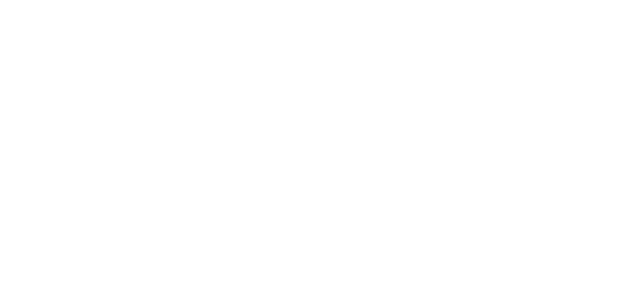
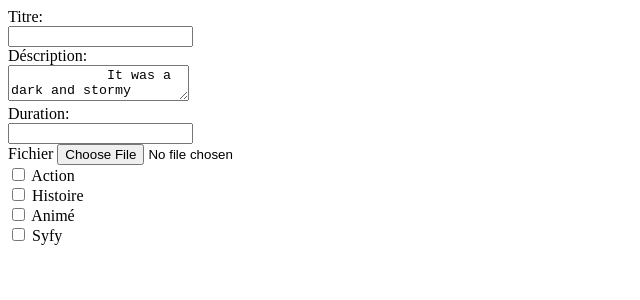
Before and after one commit to mdc-web/netfalse, a PHP site: page / in a window 1280 px wide. Before the commit the part shown is empty. Shown: the top 300 px of the page, without its empty margins (0-640 px from the left). Run offline with PHP 8.4, Linux system fonts and the light colour scheme.

Commit message:
form items HTML

```diff
--- a/index.php
+++ b/index.php
@@ -7,6 +7,30 @@
     <title>netfalse</title>
 </head>
 <body>
+    <form method="POST">
 
+    <label>Titre:</label><br>
+    <input type="text" name="titre"><br>
+
+    <label>Déscription:</label><br>
+    <textarea name="description">
+            It was a dark and stormy night...
+    </textarea><br>
+
+    <label>Duration:</label><br>
+    <input type="text" name="duration"><br>
+
+    <label for="file">Fichier</label>
+    <input type="file" name="file"><br>
+
+    <input type="checkbox" id="categorie1" name="categorie1" value="Action">
+    <label for="categorie1">Action</label><br>
+    <input type="checkbox" id="categorie2" name="categorie2" value="Histoire">
+    <label for="categorie2">Histoire</label><br>
+    <input type="checkbox" id="categorie3" name="categorie3" value="Animé">
+    <label for="categorie3">Animé</label><br>
+    <input type="checkbox" id="categorie4" name="categorie4" value="Syfy">
+    <label for="categorie4">Syfy</label>
+    </form>
 </body>
 </html>
```
